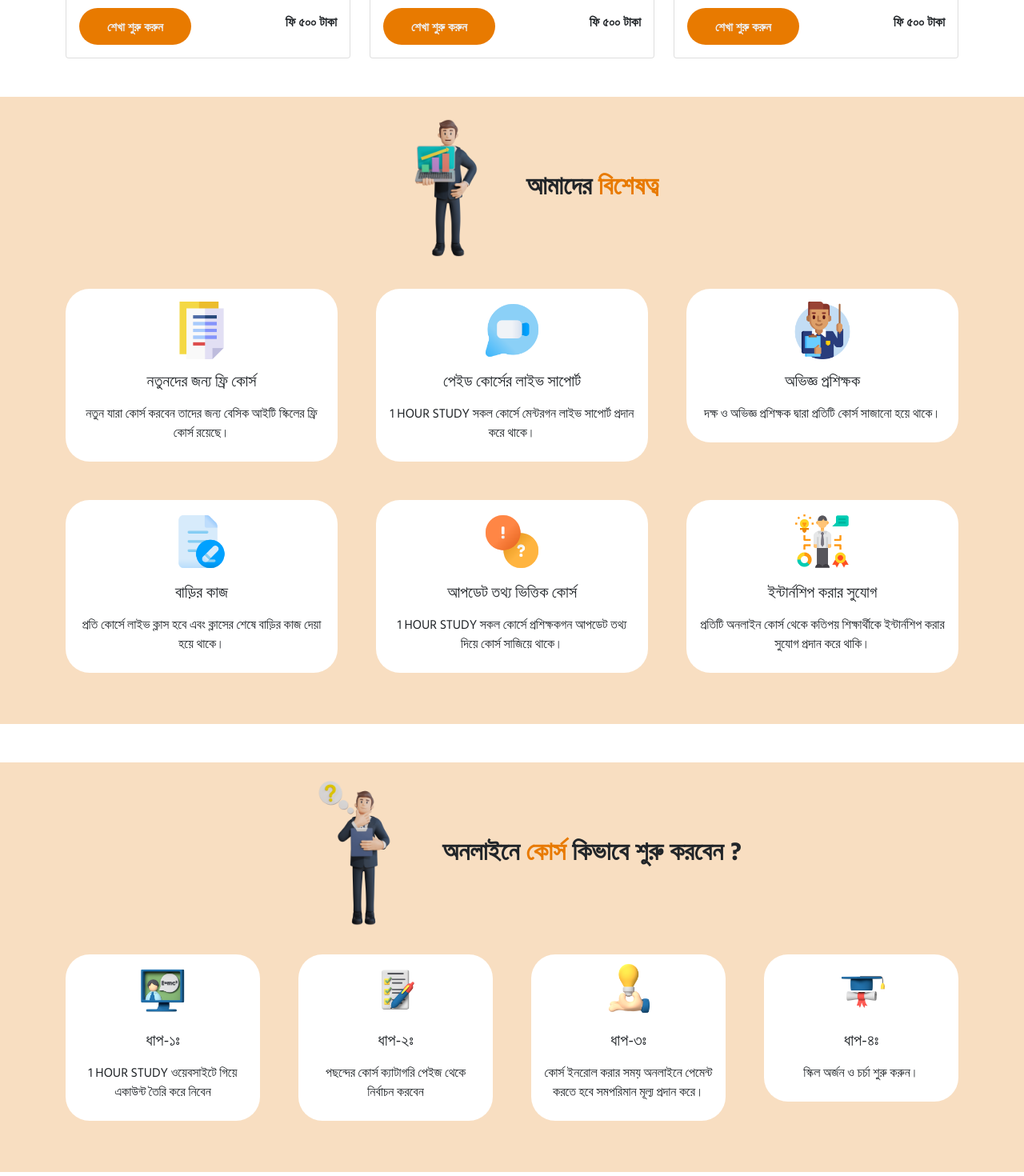
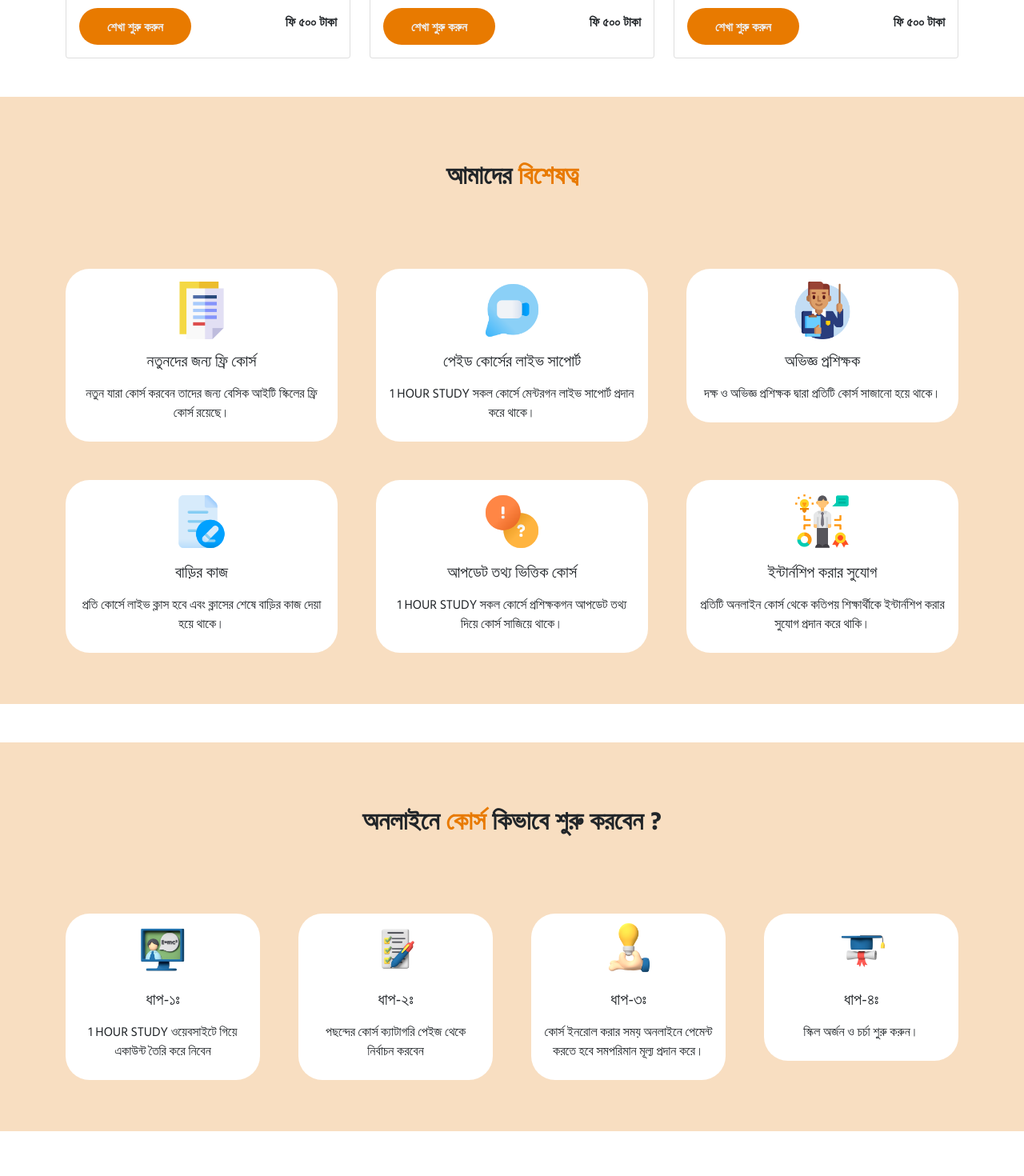
Before and after one commit to mukitcoder/1hour-study, a React (Create React App) app: page / in a window 1280 px wide. Shown: the part 1180-2650 px from the top of the page at 80% size. Built offline with nearby package versions, Linux system fonts and the light colour scheme.

Commit message:
remove pic

```diff
--- a/src/components/Expertise/Expertise.js
+++ b/src/components/Expertise/Expertise.js
@@ -12,8 +12,8 @@ const Expertise = () => {
   return (
     <div className="expertise-main py-3 my-5">
       <div className="expertise-text row mb-4">
-        <div className="col-md-4 d-flex justify-content-center align-items-center mx-auto">
-          <img className="img-fluid" src={abc} alt="expertPic" />
+        <div className="col-md-4 d-flex justify-content-center align-items-center mx-auto my-5 py-3">
+          {/* <img className="img-fluid" src={abc} alt="expertPic" /> */}
           <h2 className="fw-bold">
             আমাদের <span className="hero-text">বিশেষত্ব</span>
           </h2>
--- a/src/components/Instructors/Instructors.js
+++ b/src/components/Instructors/Instructors.js
@@ -7,8 +7,8 @@ const Instructors = () => {
   return (
     <div className="expertise-main py-3 my-5">
       <div className="expertise-text row mb-4">
-        <div className="col-md-6 d-flex justify-content-center align-items-center mx-auto">
-          <img className="img-fluid" src={abc4} alt="expertPic" />
+        <div className="col-md-6 d-flex justify-content-center align-items-center mx-auto py-3 my-5">
+          {/* <img className="img-fluid" src={abc4} alt="expertPic" /> */}
           <h2 className="fw-bold">
             আমাদের <span className="hero-text">অভিজ্ঞ প্রশিক্ষকবৃন্দ</span>
           </h2>
--- a/src/components/StartCourse/StartCourse.js
+++ b/src/components/StartCourse/StartCourse.js
@@ -10,8 +10,8 @@ const StartCourse = () => {
   return (
     <div className="expertise-main py-3 my-5">
       <div className="expertise-text row mb-4 mx-2">
-        <div className="col-md-7 d-flex justify-content-center align-items-center mx-auto">
-          <img className="img-fluid" src={abc1} alt="expertPic" />
+        <div className="col-md-7 d-flex justify-content-center align-items-center mx-auto my-5 py-3">
+          {/* <img className="img-fluid" src={abc1} alt="expertPic" /> */}
           <h2 className="fw-bold">
             অনলাইনে <span className="hero-text">কোর্স</span> কিভাবে শুরু করবেন ?
           </h2>
```
